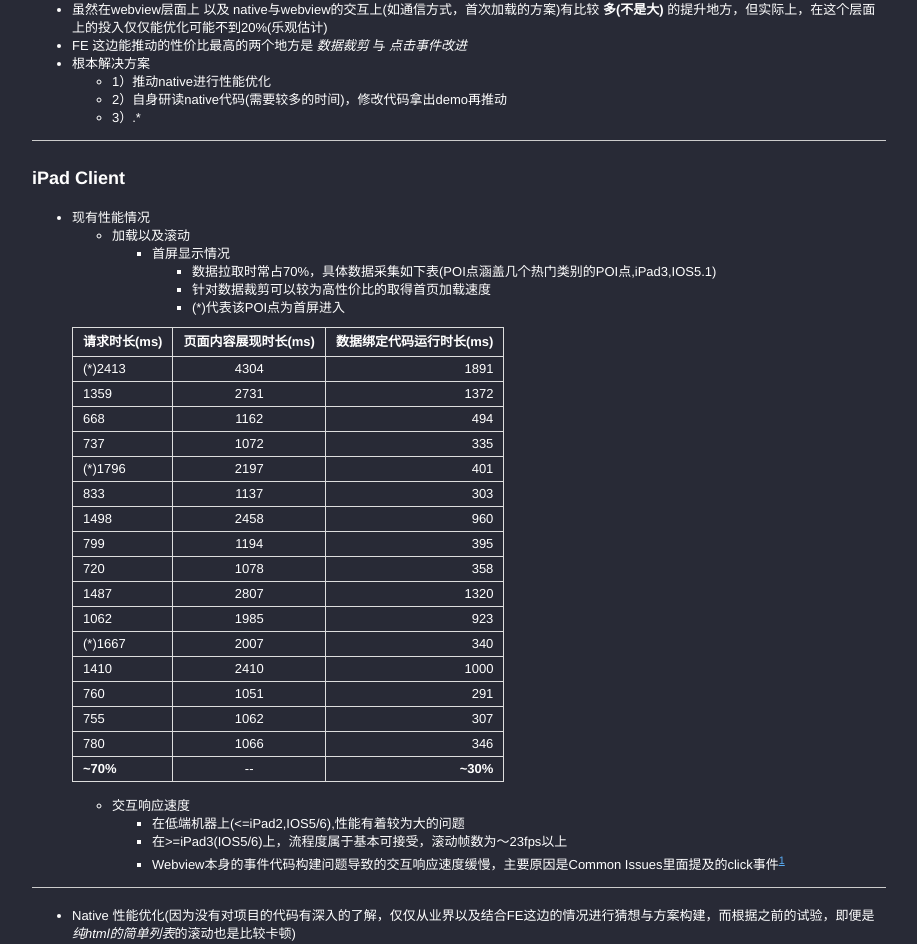
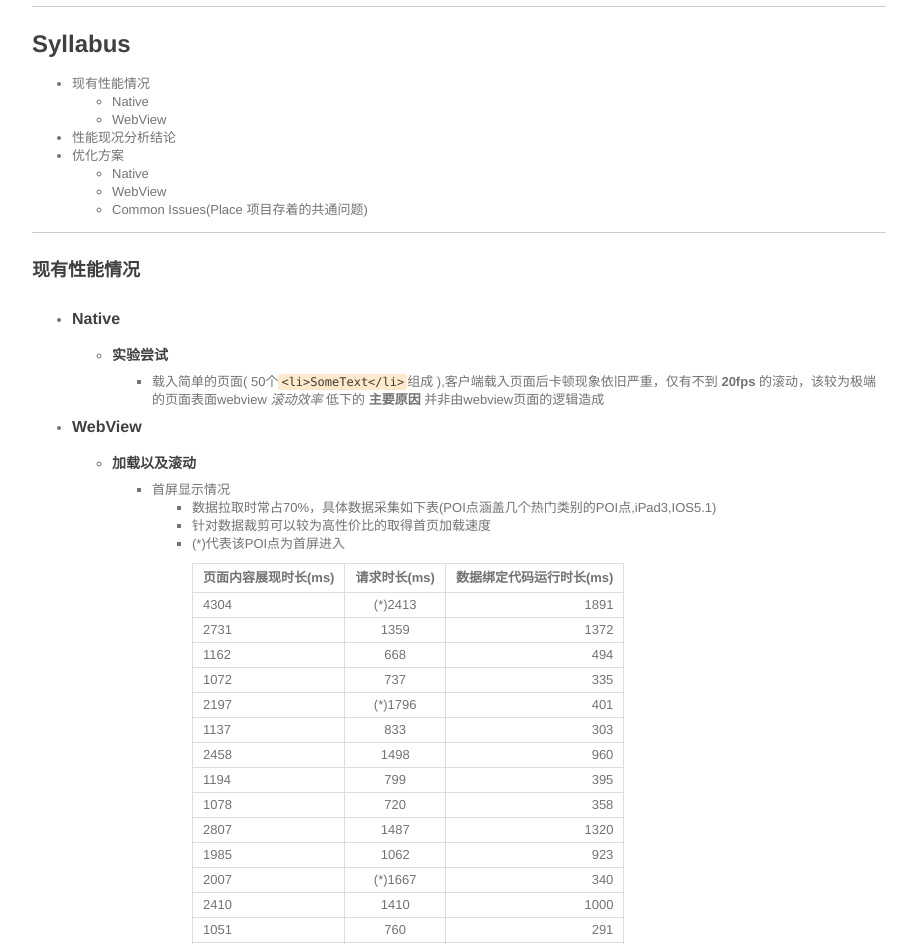
Before and after one commit to lanstonpeng/rocks, a plain HTML site: page baidu_dev/performance/iPad_Performance_Report.html in a window 1280 px wide. Shown: the part 85-1029 px from the top of the page, without its empty margins (181-1098 px from the left). Drawn offline with nearby package versions, Linux system fonts and the light colour scheme; some packages are replaced by stand-ins of ours.

Commit message:
alter performance

```diff
--- a/baidu_dev/performance/iPad_Performance_Report.html
+++ b/baidu_dev/performance/iPad_Performance_Report.html
@@ -19,8 +19,8 @@ body {
     font-family: "Helvetica Neue", Helvetica, "Hiragino Sans GB", Arial, sans-serif;
     font-size: 13px;
     line-height: 18px;
-    color: #fff;
-    background-color: #282a36;
+    color: #737373;
+    background-color: white;
     margin: 10px 13px 10px 13px;
 }
 table {
@@ -34,11 +34,12 @@ td,th {
 th {
 	padding: 5px 10px;
 }
+
 a {
-    color: #59acf3;
+    color: #0069d6;
 }
 a:hover {
-    color: #a7d8ff;
+    color: #0050a3;
     text-decoration: none;
 }
 a img {
@@ -53,7 +54,7 @@ h3,
 h4,
 h5,
 h6 {
-    color: #fff;
+    color: #404040;
     line-height: 36px;
 }
 h1 {
@@ -104,7 +105,8 @@ code, pre {
     font-family: Monaco, Andale Mono, Courier New, monospace;
 }
 code {
-	color: #ff4a14;
+    background-color: #fee9cc;
+    color: rgba(0, 0, 0, 0.75);
     padding: 1px 3px;
     font-size: 12px;
     -webkit-border-radius: 3px;
@@ -117,14 +119,13 @@ pre {
     margin: 0 0 18px;
     line-height: 16px;
     font-size: 11px;
-    border: 1px solid #bf370f;
-    white-space: pre;
+    border: 1px solid #d9d9d9;
     white-space: pre-wrap;
     word-wrap: break-word;
 }
 pre code {
-    background-color: #282a36;
-    color: #ff4a14;
+    background-color: #fff;
+    color:#737373;
     font-size: 11px;
     padding: 0;
 }
@@ -143,23 +144,33 @@ pre code {
 	}
 }
 </style>
-<title>关于iPad性能优化的总结(TL;DR)</title>
+<title>Performance Report of Baidu iPad Client</title>
 <script type="text/x-mathjax-config">MathJax.Hub.Config({tex2jax:{inlineMath:[['$$$','$$$']]}});</script><script src="http://cdn.mathjax.org/mathjax/latest/MathJax.js?config=TeX-AMS-MML_HTMLorMML"></script>
 </head>
 <body>
-<p><strong>build</strong>:0.2.1 - 2013.10.10</p>
+<p><strong>build</strong>:0.2.1 - 2013.10.22</p>
 
-<h2>关于iPad性能优化的总结(TL;DR)</h2>
+<h1>Performance Report of Baidu iPad Client</h1>
+
+<hr />
+
+<h2>Syllabus</h2>
 
 <ul>
-<li>虽然在webview层面上 以及 native与webview的交互上(如通信方式，首次加载的方案)有比较 <strong>多(不是大)</strong> 的提升地方，但实际上，在这个层面上的投入仅仅能优化可能不到20%(乐观估计)</li>
-<li>FE 这边能推动的性价比最高的两个地方是 <em>数据裁剪</em> 与 <em>点击事件改进</em></li>
-<li>根本解决方案
+<li>现有性能情况
 
 <ul>
-<li>1）推动native进行性能优化</li>
-<li>2）自身研读native代码(需要较多的时间)，修改代码拿出demo再推动</li>
-<li>3）.*</li>
+<li>Native</li>
+<li>WebView</li>
+</ul>
+</li>
+<li>性能现况分析结论</li>
+<li>优化方案
+
+<ul>
+<li>Native</li>
+<li>WebView</li>
+<li>Common Issues(Place 项目存着的共通问题)</li>
 </ul>
 </li>
 </ul>
@@ -167,13 +178,24 @@ pre code {
 
 <hr />
 
-<h3>iPad Client</h3>
+<h3>现有性能情况</h3>
 
 <ul>
-<li>现有性能情况
+<li><h4>Native</h4>
 
 <ul>
-<li>加载以及滚动
+<li><h5>实验尝试</h5>
+
+<ul>
+<li>载入简单的页面( 50个<code>&lt;li&gt;SomeText&lt;/li&gt;</code>组成 ),客户端载入页面后卡顿现象依旧严重，仅有不到 <strong>20fps</strong> 的滚动，该较为极端的页面表面webview <em>滚动效率</em> 低下的 <strong>主要原因</strong> 并非由webview页面的逻辑造成</li>
+</ul>
+</li>
+</ul>
+</li>
+<li><h4>WebView</h4>
+
+<ul>
+<li><h5>加载以及滚动</h5>
 
 <ul>
 <li>首屏显示情况
@@ -181,114 +203,110 @@ pre code {
 <ul>
 <li>数据拉取时常占70%，具体数据采集如下表(POI点涵盖几个热门类别的POI点,iPad3,IOS5.1)</li>
 <li>针对数据裁剪可以较为高性价比的取得首页加载速度</li>
-<li>(*)代表该POI点为首屏进入</li>
+<li><p>(*)代表该POI点为首屏进入</p>
+
+<table>
+<thead>
+<tr>
+<th align="left">页面内容展现时长(ms) </th>
+<th align="center">请求时长(ms) </th>
+<th align="right">  数据绑定代码运行时长(ms)</th>
+</tr>
+</thead>
+<tbody>
+<tr>
+<td align="left">4304          </td>
+<td align="center">(*)2413         </td>
+<td align="right">  1891</td>
+</tr>
+<tr>
+<td align="left">2731            </td>
+<td align="center">1359         </td>
+<td align="right">  1372</td>
+</tr>
+<tr>
+<td align="left">1162 </td>
+<td align="center">668 </td>
+<td align="right"> 494</td>
+</tr>
+<tr>
+<td align="left">1072  </td>
+<td align="center">737 </td>
+<td align="right">  335</td>
+</tr>
+<tr>
+<td align="left">2197  </td>
+<td align="center">(*)1796 </td>
+<td align="right">  401</td>
+</tr>
+<tr>
+<td align="left">1137  </td>
+<td align="center">833 </td>
+<td align="right">  303</td>
+</tr>
+<tr>
+<td align="left">2458  </td>
+<td align="center">1498 </td>
+<td align="right">  960</td>
+</tr>
+<tr>
+<td align="left">1194  </td>
+<td align="center">799 </td>
+<td align="right">  395</td>
+</tr>
+<tr>
+<td align="left">1078  </td>
+<td align="center">720 </td>
+<td align="right">  358</td>
+</tr>
+<tr>
+<td align="left">2807  </td>
+<td align="center">1487 </td>
+<td align="right">  1320</td>
+</tr>
+<tr>
+<td align="left">1985  </td>
+<td align="center">1062 </td>
+<td align="right">  923</td>
+</tr>
+<tr>
+<td align="left">2007  </td>
+<td align="center">(*)1667 </td>
+<td align="right">  340</td>
+</tr>
+<tr>
+<td align="left">2410  </td>
+<td align="center">1410 </td>
+<td align="right">  1000</td>
+</tr>
+<tr>
+<td align="left">1051  </td>
+<td align="center">760 </td>
+<td align="right">  291</td>
+</tr>
+<tr>
+<td align="left">1062  </td>
+<td align="center">755 </td>
+<td align="right">  307</td>
+</tr>
+<tr>
+<td align="left">1066  </td>
+<td align="center">780 </td>
+<td align="right">  346</td>
+</tr>
+<tr>
+<td align="left">--   </td>
+<td align="center"><strong>~70%</strong> </td>
+<td align="right">   <strong>~30%</strong></td>
+</tr>
+</tbody>
+</table>
+</li>
 </ul>
 </li>
 </ul>
 </li>
-</ul>
-
-
-<table>
-<thead>
-<tr>
-<th align="left">请求时长(ms) </th>
-<th align="center"> 页面内容展现时长(ms) </th>
-<th align="right"> 数据绑定代码运行时长(ms)</th>
-</tr>
-</thead>
-<tbody>
-<tr>
-<td align="left">(*)2413         </td>
-<td align="center"> 4304          </td>
-<td align="right"> 1891</td>
-</tr>
-<tr>
-<td align="left">1359         </td>
-<td align="center"> 2731         </td>
-<td align="right"> 1372</td>
-</tr>
-<tr>
-<td align="left">668 </td>
-<td align="center"> 1162 </td>
-<td align="right"> 494</td>
-</tr>
-<tr>
-<td align="left">737 </td>
-<td align="center"> 1072  </td>
-<td align="right"> 335</td>
-</tr>
-<tr>
-<td align="left">(*)1796 </td>
-<td align="center"> 2197  </td>
-<td align="right"> 401</td>
-</tr>
-<tr>
-<td align="left">833 </td>
-<td align="center"> 1137  </td>
-<td align="right"> 303</td>
-</tr>
-<tr>
-<td align="left">1498 </td>
-<td align="center"> 2458  </td>
-<td align="right"> 960</td>
-</tr>
-<tr>
-<td align="left">799 </td>
-<td align="center"> 1194  </td>
-<td align="right"> 395</td>
-</tr>
-<tr>
-<td align="left">720 </td>
-<td align="center"> 1078  </td>
-<td align="right"> 358</td>
-</tr>
-<tr>
-<td align="left">1487 </td>
-<td align="center"> 2807  </td>
-<td align="right"> 1320</td>
-</tr>
-<tr>
-<td align="left">1062 </td>
-<td align="center"> 1985  </td>
-<td align="right"> 923</td>
-</tr>
-<tr>
-<td align="left">(*)1667 </td>
-<td align="center"> 2007  </td>
-<td align="right"> 340</td>
-</tr>
-<tr>
-<td align="left">1410 </td>
-<td align="center"> 2410  </td>
-<td align="right"> 1000</td>
-</tr>
-<tr>
-<td align="left">760 </td>
-<td align="center"> 1051  </td>
-<td align="right"> 291</td>
-</tr>
-<tr>
-<td align="left">755 </td>
-<td align="center"> 1062  </td>
-<td align="right"> 307</td>
-</tr>
-<tr>
-<td align="left">780 </td>
-<td align="center"> 1066  </td>
-<td align="right"> 346</td>
-</tr>
-<tr>
-<td align="left"><strong>~70%</strong> </td>
-<td align="center"> --   </td>
-<td align="right">  <strong>~30%</strong></td>
-</tr>
-</tbody>
-</table>
-
-
-<ul>
-<li>交互响应速度
+<li><h6>交互响应速度</h6>
 
 <ul>
 <li>在低端机器上(&lt;=iPad2,IOS5/6),性能有着较为大的问题</li>
@@ -301,12 +319,27 @@ pre code {
 </ul>
 
 
-<hr />
+<h3>性能现况分析结论</h3>
 
 <ul>
-<li>Native 性能优化(因为没有对项目的代码有深入的了解，仅仅从业界以及结合FE这边的情况进行猜想与方案构建，而根据之前的试验，即便是<em>纯html的简单列表</em>的滚动也是比较卡顿)
+<li><strong>WebView的效率依赖与Native效率的提升</strong></li>
+<li>在WebView层面上 以及 native与webview的交互上(如通信方式，首次加载的方案)有比较 <strong>多(不是大)</strong> 的提升地方，但实际上，在这个层面上的投入仅仅能优化可能不到20%(乐观估计)</li>
+<li>FE 这边能推动的性价比最高的两个地方是 <strong>数据裁剪</strong> 与 <strong>交互性能改进</strong></li>
+</ul>
+
+
+<h3>优化方案</h3>
 
 <ul>
+<li><h4>Native 性能优化</h4>
+
+<ul>
+<li>Note
+
+<ul>
+<li>因为没有对Native的代码有深入的了解，仅仅从业界以及结合FE这边的情况进行猜想与方案构建</li>
+</ul>
+</li>
 <li>Native性能比较差<sup id="fnref:2"><a href="#fn:2" rel="footnote">2</a></sup>,初步 <strong>猜测</strong> 其导致打开的webview所持资源不足以流畅交互,单独的webview iOS app流畅运行place页面</li>
 <li>关于调整webview高度的策略
 
@@ -346,13 +379,7 @@ pre code {
 </li>
 </ul>
 </li>
-</ul>
-
-
-<hr />
-
-<ul>
-<li>Webview 性能优化
+<li><h4>Webview 性能优化</h4>
 
 <ul>
 <li>POI点图片的加载,现有的方式导致多次渲染问题<sup id="fnref:7"><a href="#fn:7" rel="footnote">7</a></sup>
@@ -407,12 +434,7 @@ pre code {
 </li>
 </ul>
 </li>
-</ul>
-
-
-<hr />
-
-<h3>Common Issues</h3>
+<li><h4>Common Issues</h4>
 
 <ul>
 <li>Remove unused css
@@ -517,11 +539,15 @@ pre code {
 </ul>
 </li>
 </ul>
+</li>
+</ul>
 
+
+<p>Power By MarkDown</p>
 
 <hr />
 
-<p><a href="http://lanstonpeng.github.io/rocks/report.html">Old DOCS</a></p>
+<p><a href="http://lanstonpeng.github.io/rocks/report.html">Full Version DOCS</a></p>
 <div class="footnotes">
 <hr/>
 <ol>
```
